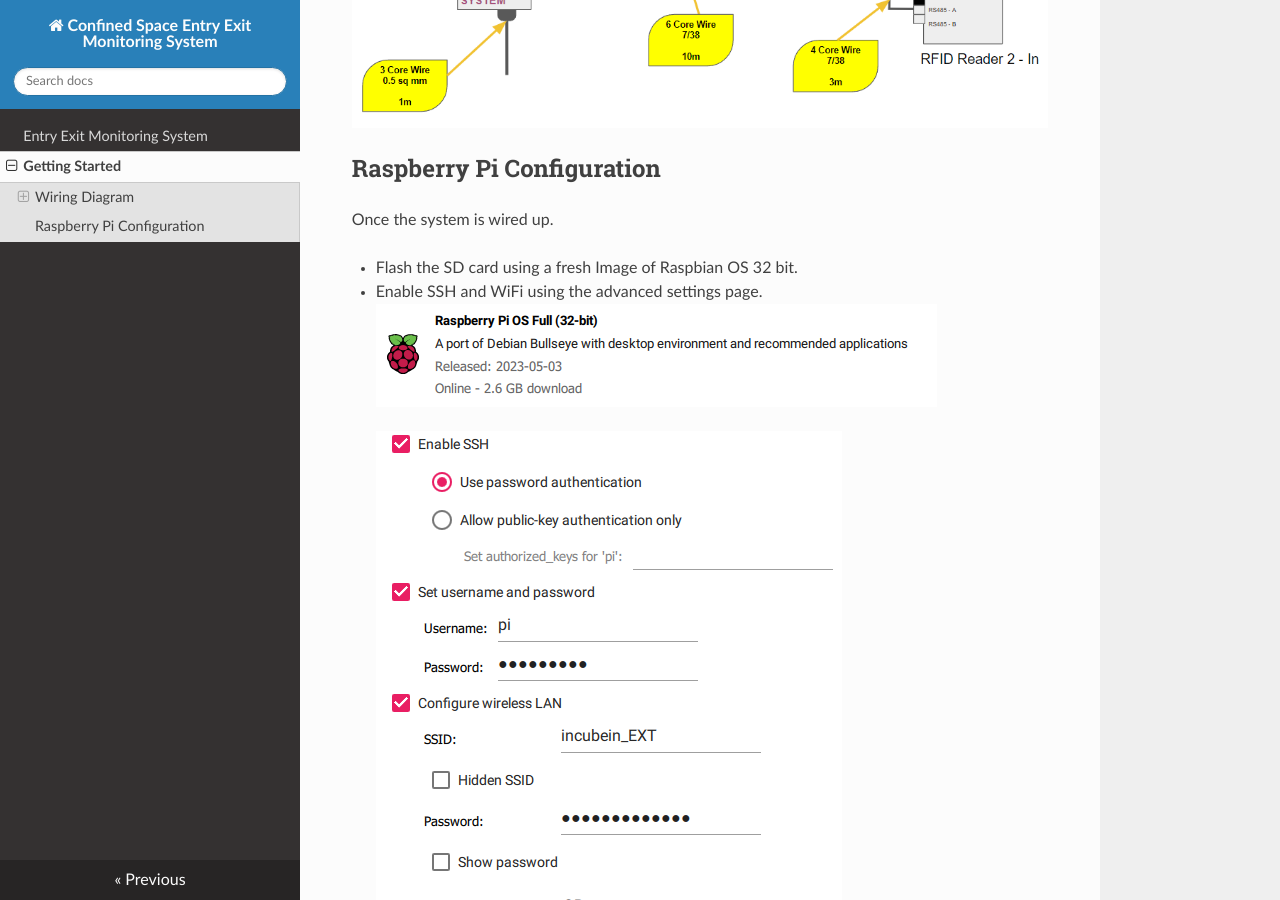
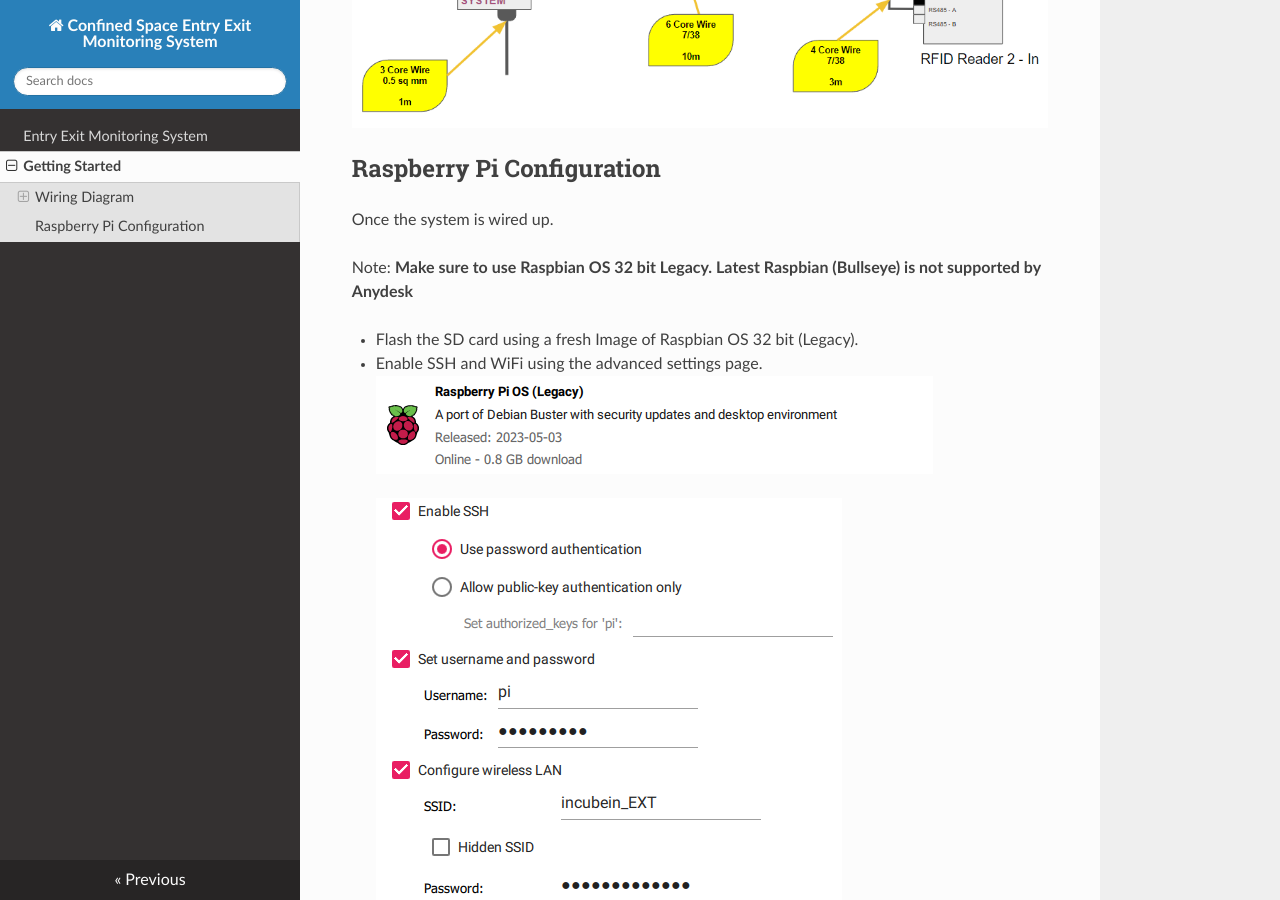
Before and after one commit to Hixaa/eems, an MkDocs documentation site: the page built from docs/getting_started.md, in a window 1280 px wide and 900 px high, scrolled down 813 px. Built offline with MkDocs 1.6.1, drawn with Linux system fonts in a browser that asks for light colours; nearby versions of some CDN libraries.

Commit message:
updated the OS from  to

```diff
--- a/docs/getting_started.md
+++ b/docs/getting_started.md
@@ -10,7 +10,9 @@
 ## Raspberry Pi Configuration
 Once the system is wired up.
 
-* Flash the SD card using a fresh Image of Raspbian OS 32 bit.
+Note: **Make sure to use Raspbian OS 32 bit Legacy. Latest Raspbian (Bullseye) is not supported by Anydesk**
+
+* Flash the SD card using a fresh Image of Raspbian OS 32 bit (Legacy).
 * Enable SSH and WiFi using the advanced settings page.
 ![](images/os.png)
 ![](images/settings.png)
```
Also changed, not shown: docs/images/os.png.
